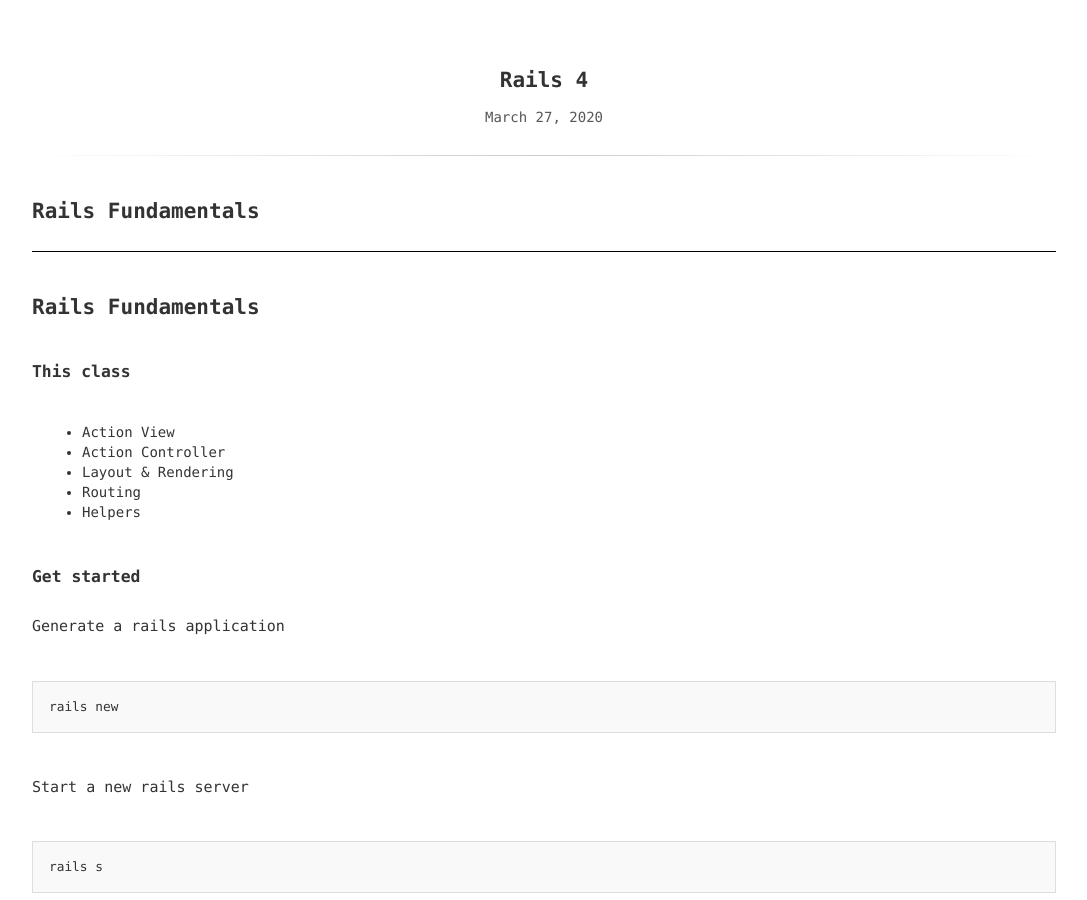
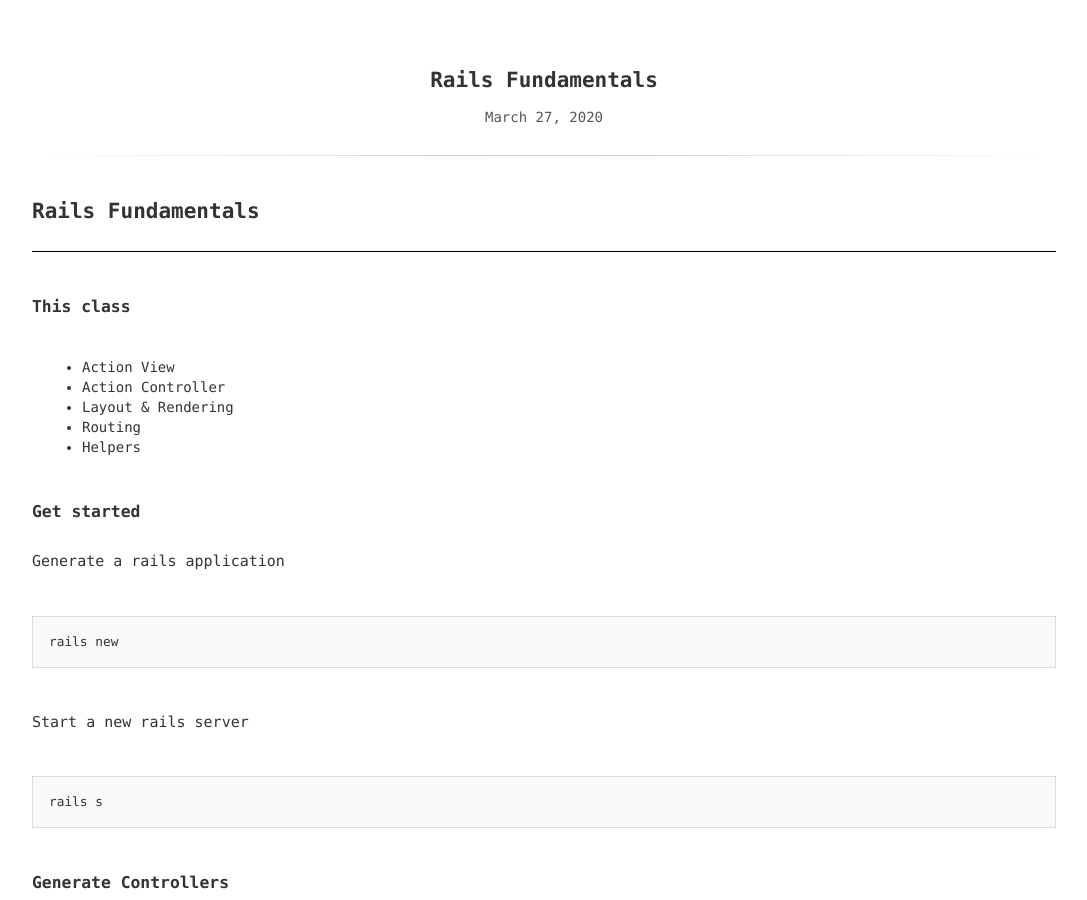
Before and after one commit to fengtingzhang/blog, a Jekyll site: the page built from _posts/2020-03-27-rails-fundamentals-session-one.md, in a window 1280 px wide and 900 px high. Shown: the whole window, without its empty margins (96-1183 px from the left). Built offline with Jekyll 4.4.1, drawn with Linux system fonts in a browser that asks for light colours.

Commit message:
Update 2020-03-27-rails-fundamentals-session-one.md

```diff
--- a/_posts/2020-03-27-rails-fundamentals-session-one.md
+++ b/_posts/2020-03-27-rails-fundamentals-session-one.md
@@ -1,6 +1,6 @@
 ---
 layout: post
-title: Rails 4
+title: Rails Fundamentals
 date: '2020-03-27T09:15:00.001-07:00'
 author: Feng Ting Zhang
 tags:
@@ -11,7 +11,6 @@
 
 ----------
 
-## Rails Fundamentals
 ### This class
 - Action View
 - Action Controller
```
